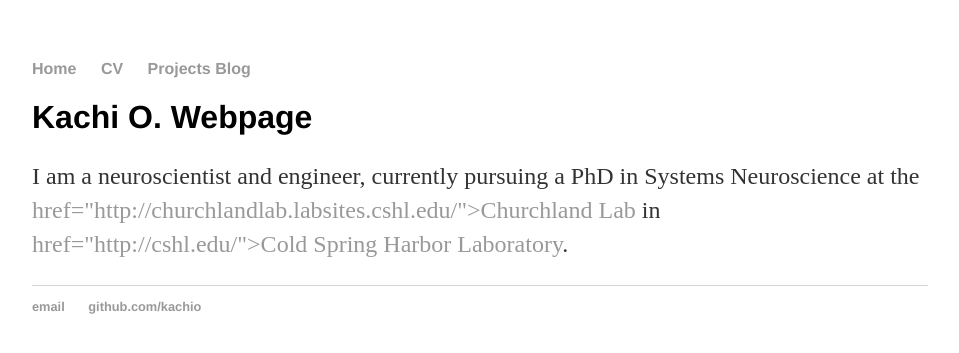
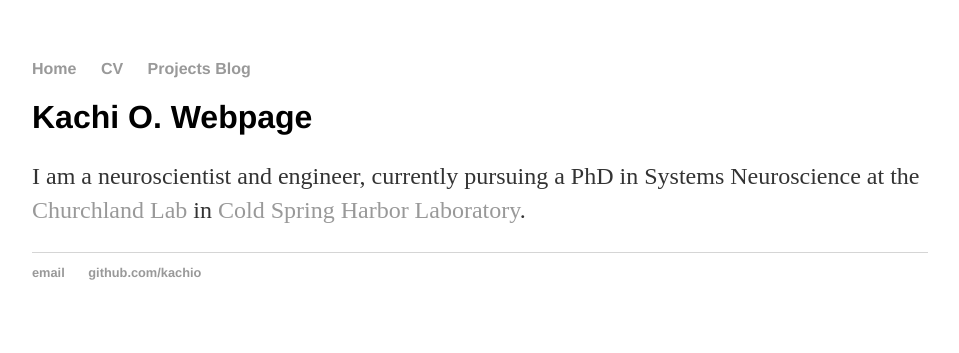
Before and after one commit to kachiO/kachio.github.io, a Jekyll site: the page built from index.html, in a window 1280 px wide. Shown: the top 353 px of the page, without its empty margins (160-1119 px from the left). Built offline with Jekyll 4.4.1, drawn with Linux system fonts in a browser that asks for light colours.

Commit message:
Update index.html

```diff
--- a/index.html
+++ b/index.html
@@ -5,8 +5,8 @@ title: Kachi O. Webpage
 <div class="blurb">
 	<h1>Kachi O. Webpage</h1>
 	<p> I am a neuroscientist and engineer, currently pursuing a PhD in Systems Neuroscience at
-		the <a>href="http://churchlandlab.labsites.cshl.edu/">Churchland Lab</a>
-	 	in <a>href="http://cshl.edu/">Cold Spring Harbor Laboratory</a>.
+		the <a href="http://churchlandlab.labsites.cshl.edu/">Churchland Lab</a>
+	 	in <a href="http://cshl.edu/">Cold Spring Harbor Laboratory</a>.
 
 
 	</p>
```
